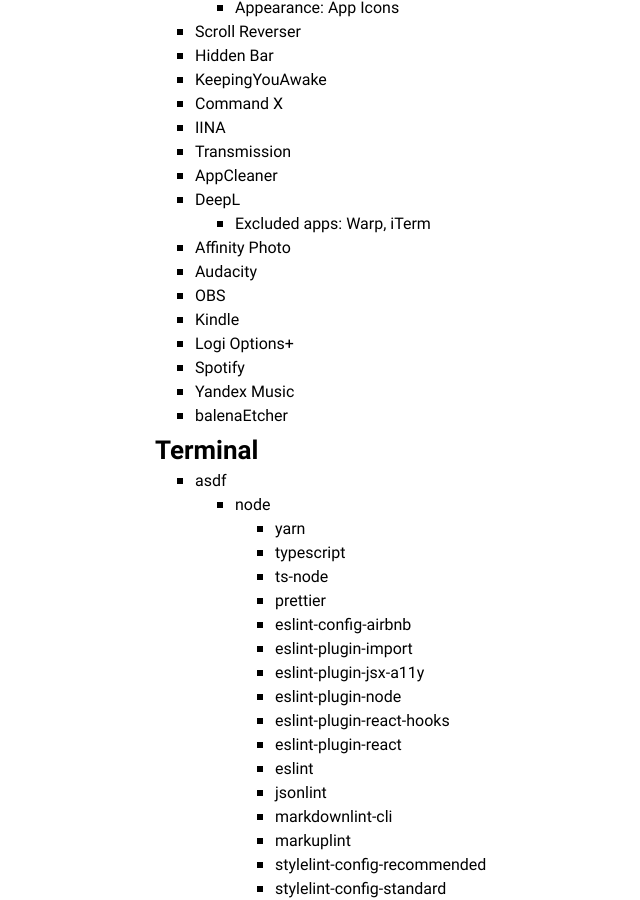
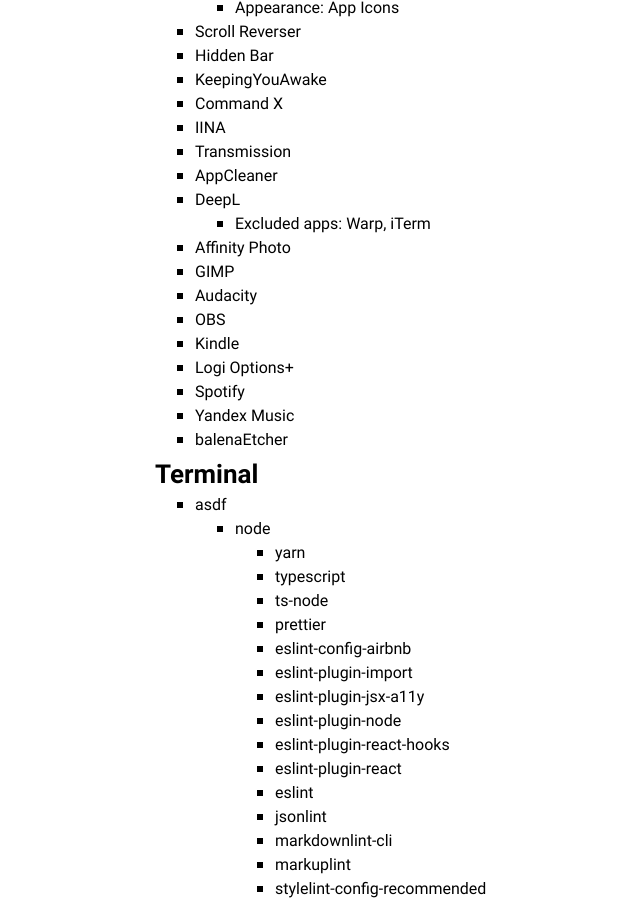
Before and after one commit to amalumian/www.malumian.dev, a Jekyll site: the page built from setup.html, in a window 1280 px wide and 900 px high, scrolled down 4434 px. Shown: the whole window, without its empty margins (155-795 px from the left). Built offline with Jekyll 4.4.1, drawn with Linux system fonts in a browser that asks for light colours.

Commit message:
Update setup.html

```diff
--- a/setup.html
+++ b/setup.html
@@ -273,6 +273,7 @@
             </ul>
         </li>
         <li>Affinity Photo</li>
+        <li>GIMP</li>
         <li>Audacity</li>
         <li>OBS</li>
         <li>Kindle</li>
```
